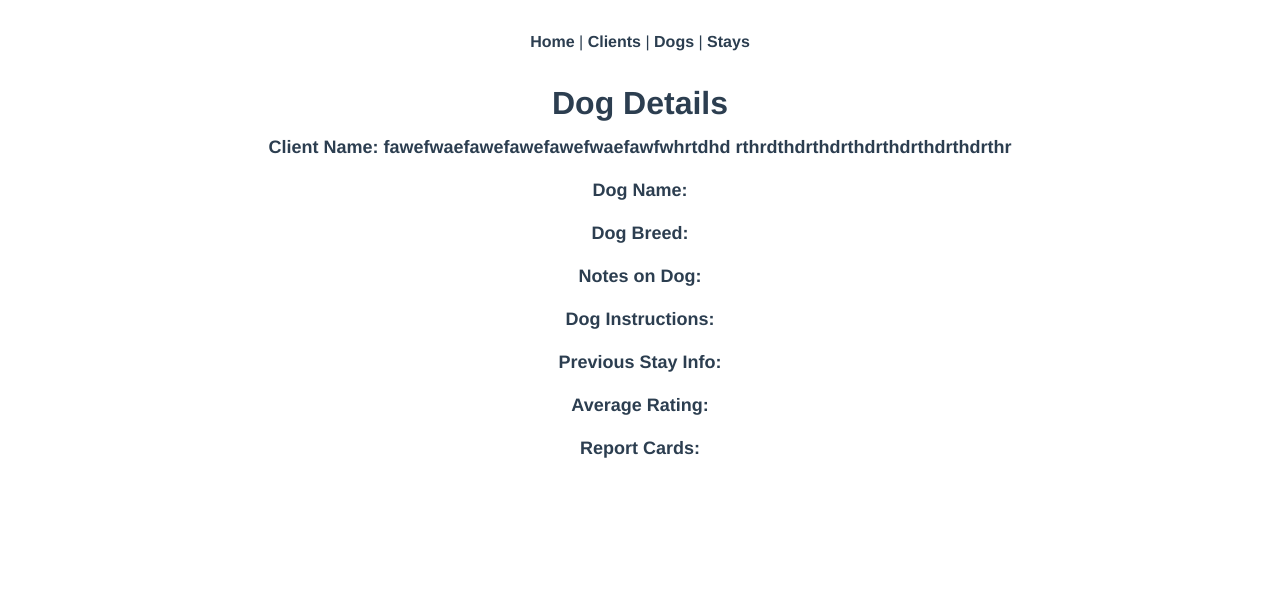
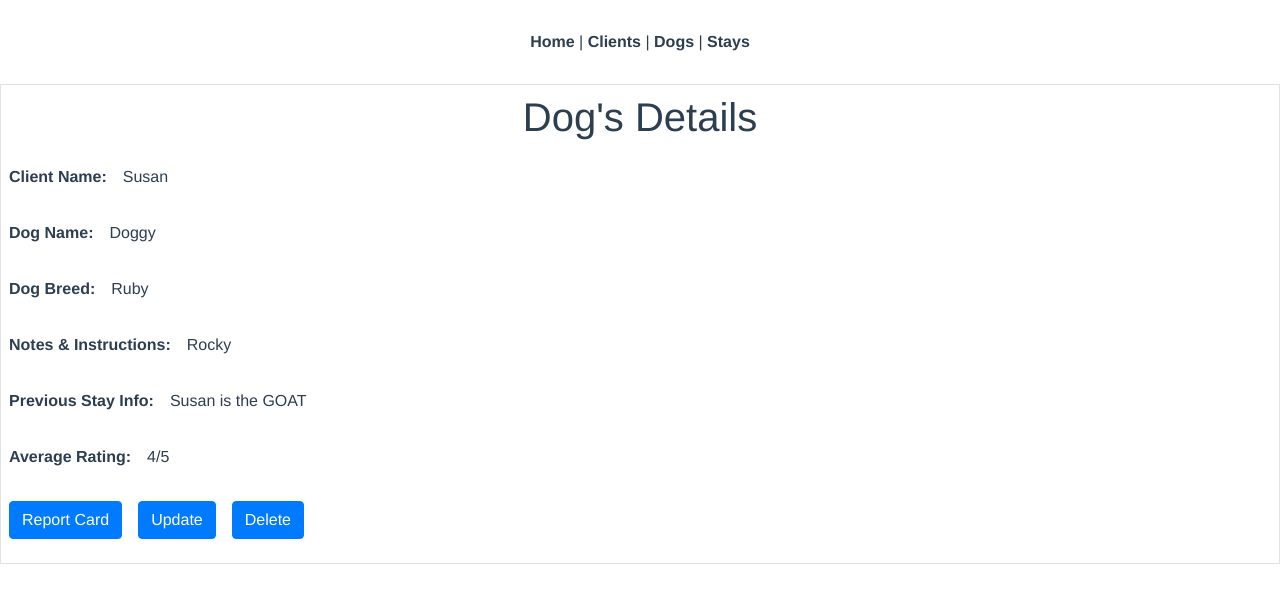
Before and after one commit to daryl101114/RealDealTech, a Vue app in the folder client/: page /#/dogdetails in a window 1280 px wide. Shown: the top 602 px of the page. Built offline with nearby package versions, Linux system fonts and the light colour scheme.

Commit message:
Dog Details Page

```diff
--- a/client/src/views/ClientDetails.vue
+++ b/client/src/views/ClientDetails.vue
@@ -38,7 +38,7 @@
         <div class="d-flex flex-row bd-highlight mb-3">
   <div class="p-2 bd-highlight"><a class="btn btn-primary" href="#" role="button">Update</a>
 </div>
-  <div class="p-2 bd-highlight"><a class="btn btn-primary" href="#" role="button">Deleted</a></div>
+  <div class="p-2 bd-highlight"><a class="btn btn-primary" href="#" role="button">Delete</a></div>
 </div>
 
         </div>
--- a/client/src/views/DogDetails.vue
+++ b/client/src/views/DogDetails.vue
@@ -1,18 +1,47 @@
 <template>
-    <div class="d-flex flex-column text-justify-left">
-        <div class= "d-flex flex-column justify-content-center">
-            <h2 class="card-title">Dog Details</h2>
+    <div>
+        <div class="border">
+        <div class="d-inline-flex p-2 bd-highlight"><h1>Dog's Details</h1></div>
+
+
+        <div class="d-flex flex-row bd-highlight mb-3">
+        <div class="p-2 bd-highlight" id="field">Client Name:</div>
+        <div class="p-2 bd-highlight">Susan</div>
         </div>
 
-        <div class= "d-flex flex-column justify-content-center text-justify-left">
-            <p id="info">Client Name: fawefwaefawefawefawefwaefawfwhrtdhd rthrdthdrthdrthdrthdrthdrthdrthr </p>
-            <p id="info">Dog Name: </p>
-            <p id="info">Dog Breed: </p>
-            <p id="info">Notes on Dog: </p>
-            <p id="info">Dog Instructions: </p>
-            <p id="info">Previous Stay Info: </p>
-            <p id="info">Average Rating: </p>
-            <p id="info">Report Cards: </p>
+        <div class="d-flex flex-row bd-highlight mb-3">
+        <div class="p-2 bd-highlight" id="field">Dog Name:</div>
+        <div class="p-2 bd-highlight">Doggy</div>
+        </div>
+
+        <div class="d-flex flex-row bd-highlight mb-3">
+        <div class="p-2 bd-highlight"id="field">Dog Breed:</div>
+        <div class="p-2 bd-highlight">Ruby</div>
+        </div>
+
+
+        <div class="d-flex flex-row bd-highlight mb-3">
+        <div class="p-2 bd-highlight"id="field">Notes & Instructions:</div>
+        <div class="p-2 bd-highlight">Rocky</div>
+        </div>
+
+        <div class="d-flex flex-row bd-highlight mb-3">
+        <div class="p-2 bd-highlight"id="field">Previous Stay Info:</div>
+        <div class="p-2 bd-highlight">Susan is the GOAT</div>
+        </div>
+
+        <div class="d-flex flex-row bd-highlight mb-3">
+        <div class="p-2 bd-highlight"id="field">Average Rating:</div>
+        <div class="p-2 bd-highlight">4/5</div>
+        </div>
+
+        <div class="d-flex flex-row bd-highlight mb-3">
+    <div class="p-2 bd-highlight"><a class="btn btn-primary" href="#" role="button">Report Card</a></div>
+    <div class="p-2 bd-highlight"><a class="btn btn-primary" href="#" role="button">Update</a></div>
+    <div class="p-2 bd-highlight"><a class="btn btn-primary" href="#" role="button">Delete</a></div>
+        </div>
+
+
         </div>
     </div>
 </template>
@@ -24,13 +53,7 @@ export default{
 </script>
 
 <style>
-.card-title{
+#field{
     font-weight: bold;
 }
-#info{
-font-weight: bold;
-font-size: 18px;
-
-}
-
 </style>
```
